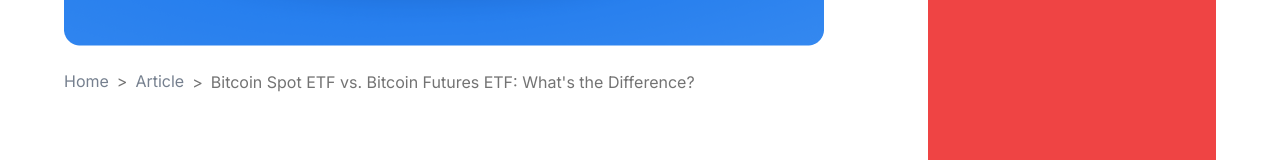
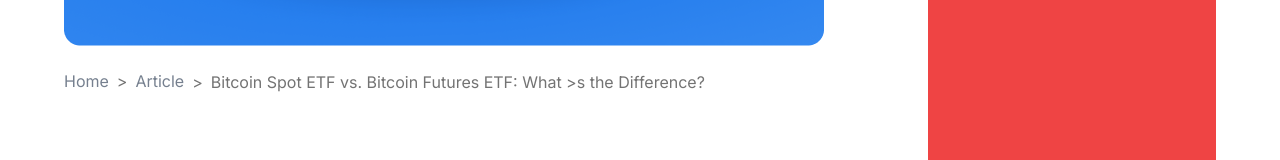
Before and after one commit to nexm-io/blockademy-fe, a Next.js app: page /article/1 in a window 1280 px wide. Shown: the part 576-736 px from the top of the page. Built offline with nearby package versions, Linux system fonts and the light colour scheme.

Commit message:
fix(register): build

```diff
--- a/app/(container)/article/[slug]/page.tsx
+++ b/app/(container)/article/[slug]/page.tsx
@@ -1,3 +1,4 @@
+
 import BreadCumb from "@/components/BreadCumb";
 import banner from "@/public/images/home/article.png";
 import Image from "next/image";
--- a/components/BreadCumb/index.tsx
+++ b/components/BreadCumb/index.tsx
@@ -13,7 +13,7 @@ const BreadCumb = () => {
           </li>
           <li className="leading-[23px]">
             <span className="mx-2 text-neutral-500 dark:text-neutral-400">
-              {">"}
+            &gt;
             </span>
           </li>
           <li className="leading-[23px]">
@@ -26,10 +26,10 @@ const BreadCumb = () => {
           </li>
           <li>
             <span className="mx-2 text-neutral-500 dark:text-neutral-400">
-              {">"}
+            &gt;
             </span>
           </li>
-          <li className="text-neutral-500 dark:text-neutral-400">Bitcoin Spot ETF vs. Bitcoin Futures ETF: What's the Difference?</li>
+          <li className="text-neutral-500 dark:text-neutral-400">Bitcoin Spot ETF vs. Bitcoin Futures ETF: What	&gt;s the Difference?</li>
         </ol>
       </nav>
     </>
```
